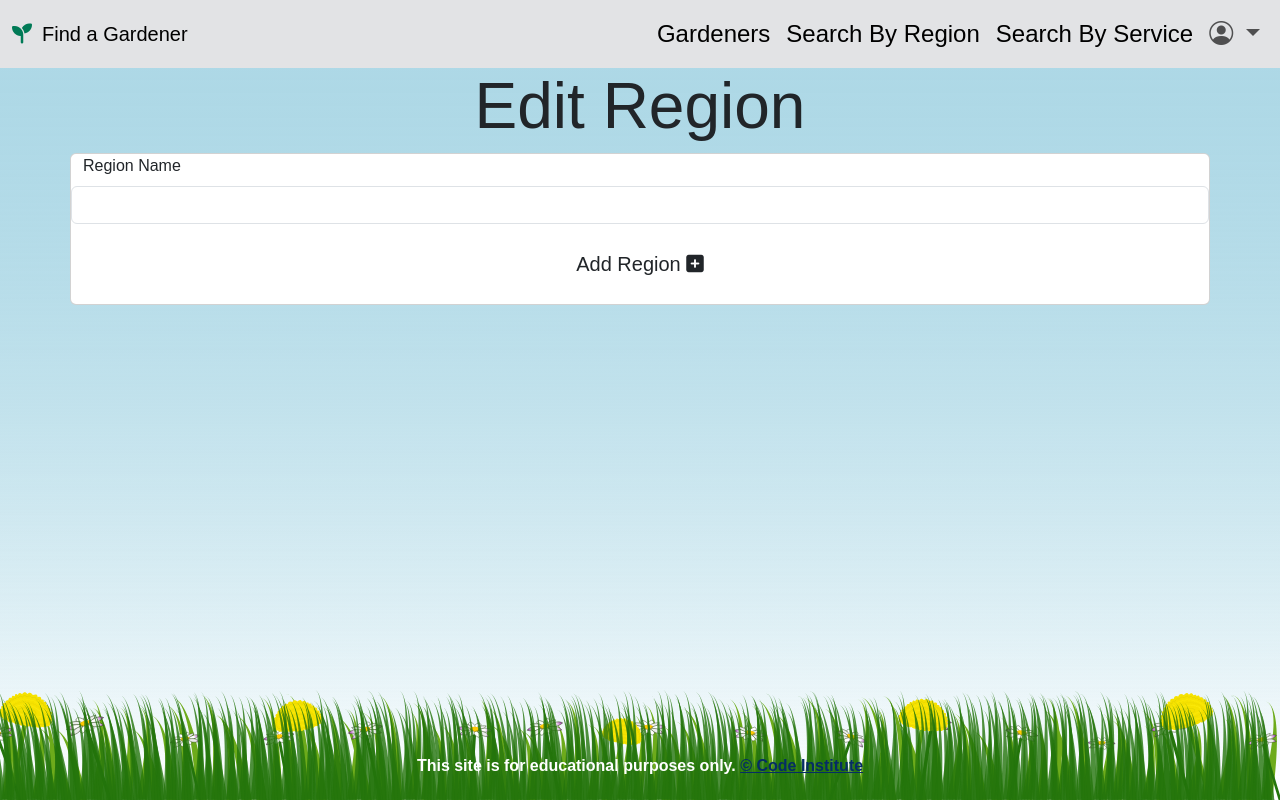
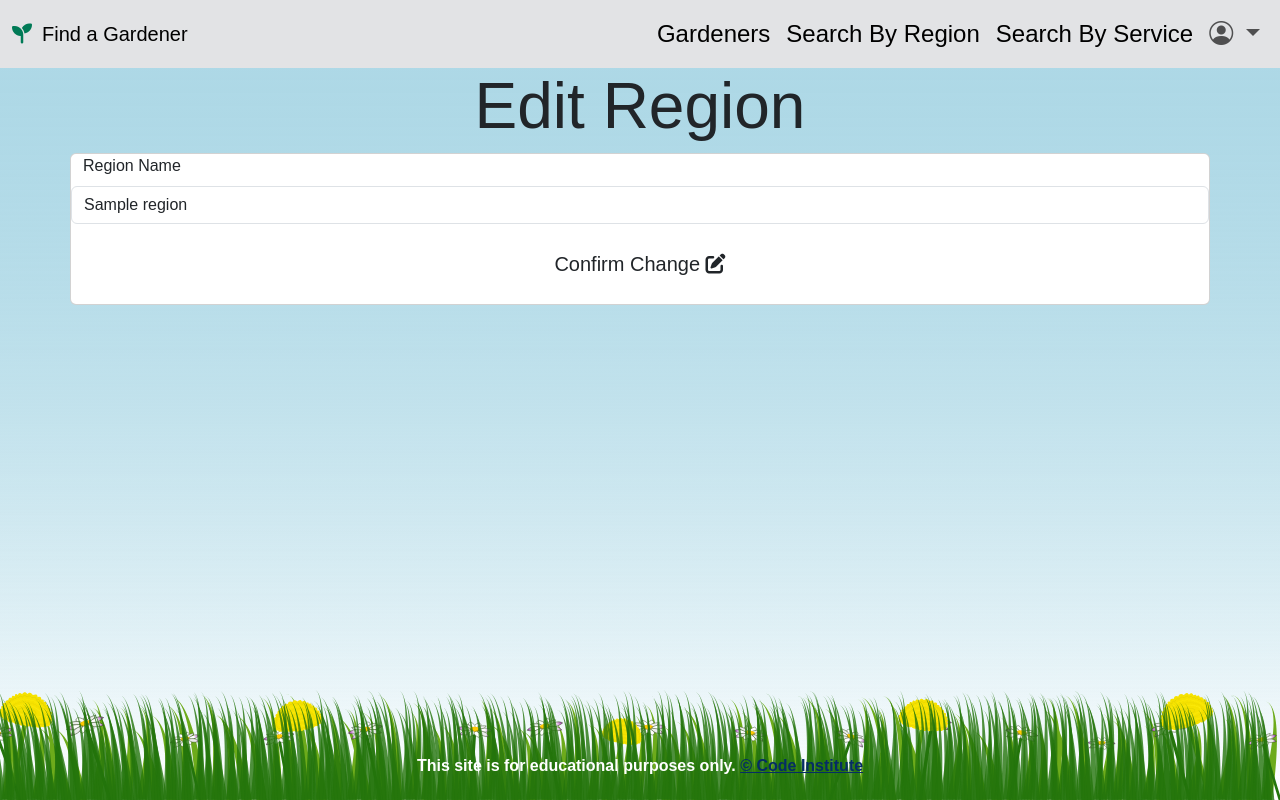
Before and after one commit to paddyw11/find-a-gardener, a Flask app: template findagardener/templates/edit_region.html in a window 1280 px wide. Run offline with Flask 3, Linux system fonts and the light colour scheme; the template is opened without the code that fills it: most values are stand-ins (such as "Sample title", 1, 10 or a date in 2020); some libraries are stand-ins or nearby versions.

Commit message:
feat: added placeholders for edit region form

```diff
--- a/findagardener/templates/edit_region.html
+++ b/findagardener/templates/edit_region.html
@@ -5,16 +5,16 @@
 
 
 <div class="row card primary">
-    <form class="col sm-12" method="POST" action ="{{ url_for('add_region') }}">
+    <form class="col sm-12" method="POST" action ="{{ url_for('edit_region', region_id=region.id) }}">
         <!--region_name-->
         <div class=" row mb-3">
             <label for="region_name" class="form-label">Region Name</label>
-            <input type="text" class="form-control validate" id="region_name" name="region_name" minlength="3" maxlength="50" aria-describedby="regioneName" required>
+            <input type="text" class="form-control validate" id="region_name" name="region_name" value="{{ region.region_name}}" minlength="3" maxlength="50" aria-describedby="regioneName" required>
         </div>
          <!--submit_button-->
          <div class=" row mb-3 text-center primary">
             <button type="submit" class="btn btn-lg btn-bs-success-bg-subtle">
-                Add Region <i class="fas fa-plus-square right"></i>
+                Confirm Change <i class="fas fa-edit right"></i>
             </button>
 
         </div>
```
